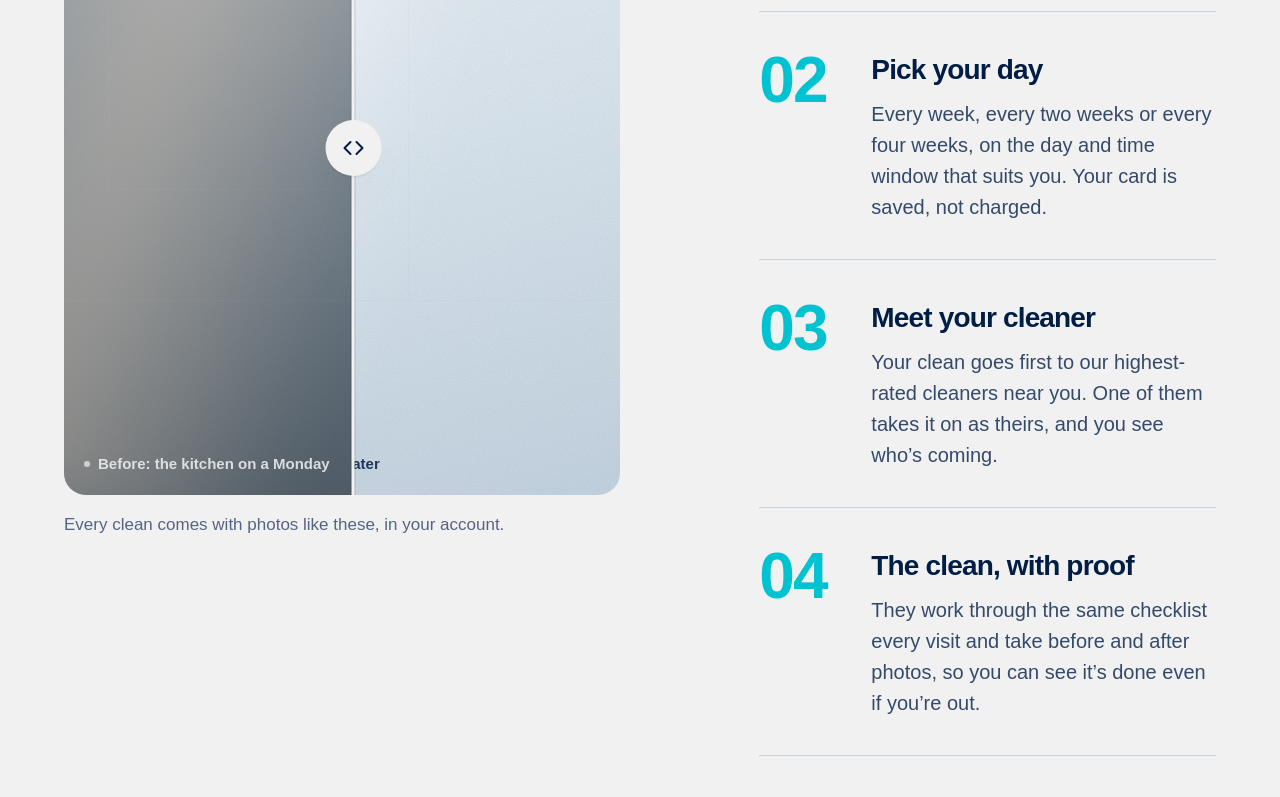
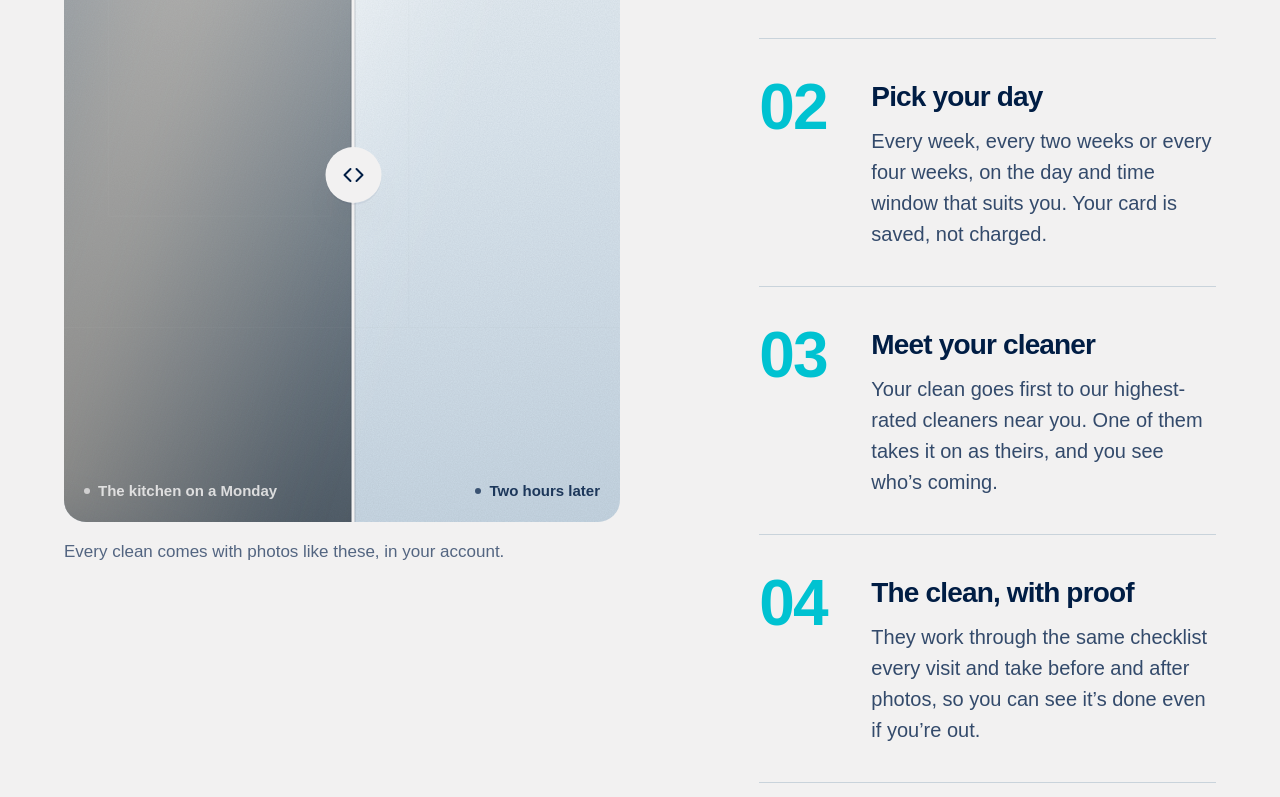
Before and after one commit to carlmcglasson67-spec/ping-clean, a Next.js app: page / in a window 1280 px wide. Shown: the part 2000-2797 px from the top of the page. Built offline with nearby package versions, Linux system fonts and the light colour scheme; no server answers; a web font is replaced by a local one.

Commit message:
site: keep before/after captions apart, no pound figures in stats
Co-Authored-By: Claude Opus 5.5 <noreply@anthropic.com>
Claude-Session: https://claude.ai/code/session_01L5QXeE55HDD3HNdgQ4e249

```diff
--- a/app/(site)/_components/photo.tsx
+++ b/app/(site)/_components/photo.tsx
@@ -26,6 +26,7 @@ export function Photo({
   className,
   children,
   priority = false,
+  captionSide = "left",
 }: {
   /** Stable name for the photo Carl supplies, e.g. "home-hero-kitchen". */
   slot: string;
@@ -34,6 +35,8 @@ export function Photo({
   className?: string;
   children?: ReactNode;
   priority?: boolean;
+  /** "right" keeps two captions apart when frames overlap, as in the before/after. */
+  captionSide?: "left" | "right";
 }) {
   const t = tones[tone];
   return (
@@ -58,7 +61,12 @@ export function Photo({
         <rect x="8" y="10" width="40" height="46" fill="none" stroke={t.line} strokeWidth="0.4" vectorEffect="non-scaling-stroke" />
       </svg>
       {children}
-      <figcaption className="absolute bottom-4 left-4 right-4 flex items-center gap-2 text-sm font-semibold sm:bottom-5 sm:left-5">
+      <figcaption
+        className={cn(
+          "absolute bottom-4 flex items-center gap-2 text-sm font-semibold sm:bottom-5",
+          captionSide === "left" ? "left-4 max-w-[calc(100%-2rem)] sm:left-5" : "right-4 max-w-[calc(50%-1.5rem)] justify-end text-right sm:right-5",
+        )}
+      >
         <span className="size-1.5 shrink-0 rounded-full bg-current opacity-70" aria-hidden />
         <span className="opacity-85">{caption}</span>
       </figcaption>
--- a/app/(site)/page.tsx
+++ b/app/(site)/page.tsx
@@ -11,7 +11,7 @@ const STATS = [
   { value: "1", label: "cleaner for your home", note: "The same person every visit, not whoever is free." },
   { value: "4", label: "checks before any job", note: "DBS, insurance, photo ID and right to work." },
   { value: String(STANDARD_CLEAN_COUNT), label: "ticks on every clean", note: "A room-by-room checklist, with photos to prove it." },
-  { value: "£0", label: "taken before the clean", note: "Your card is charged only once it’s done." },
+  { value: "0", label: "charges before the clean", note: "Your card is saved at booking and charged only once it’s done." },
 ];
 
 const STEPS = [
@@ -139,8 +139,8 @@ export default function Home() {
             <div className="lg:sticky lg:top-32 lg:col-span-6 lg:self-start">
               <BeforeAfter
                 label="Drag to compare the room before and after"
-                before={<Photo slot="home-before" tone="dusk" caption="Before: the kitchen on a Monday" className="aspect-[4/5] rounded-none" />}
-                after={<Photo slot="home-after" tone="mist" caption="After: the same kitchen, two hours later" className="aspect-[4/5] rounded-none" />}
+                before={<Photo slot="home-before" tone="dusk" caption="The kitchen on a Monday" className="aspect-[4/5] rounded-none [&_figcaption]:max-w-[calc(50%-1.5rem)]" />}
+                after={<Photo slot="home-after" tone="mist" caption="Two hours later" captionSide="right" className="aspect-[4/5] rounded-none" />}
               />
               <p className="mt-4 text-base text-ink-3">Every clean comes with photos like these, in your account.</p>
             </div>
```
